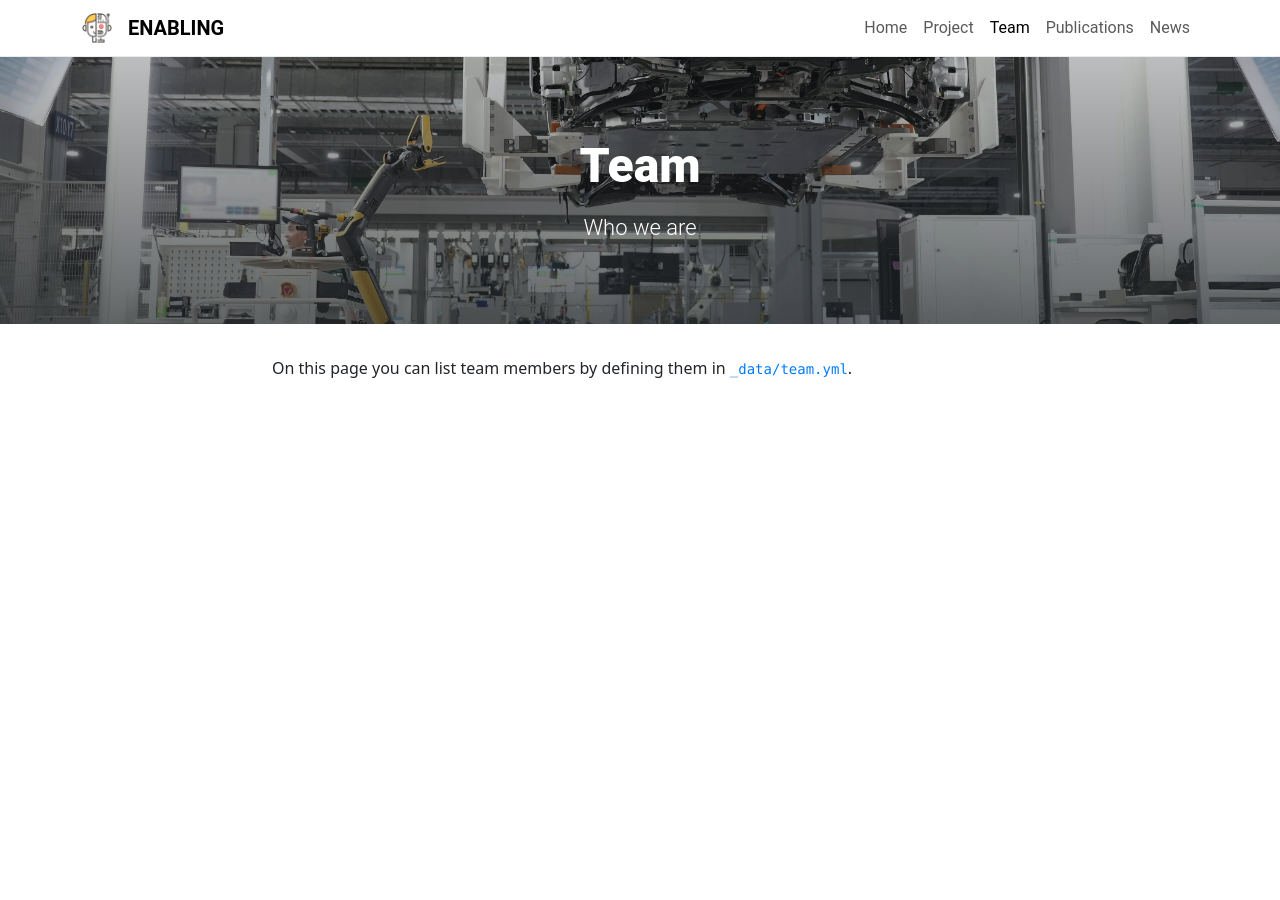
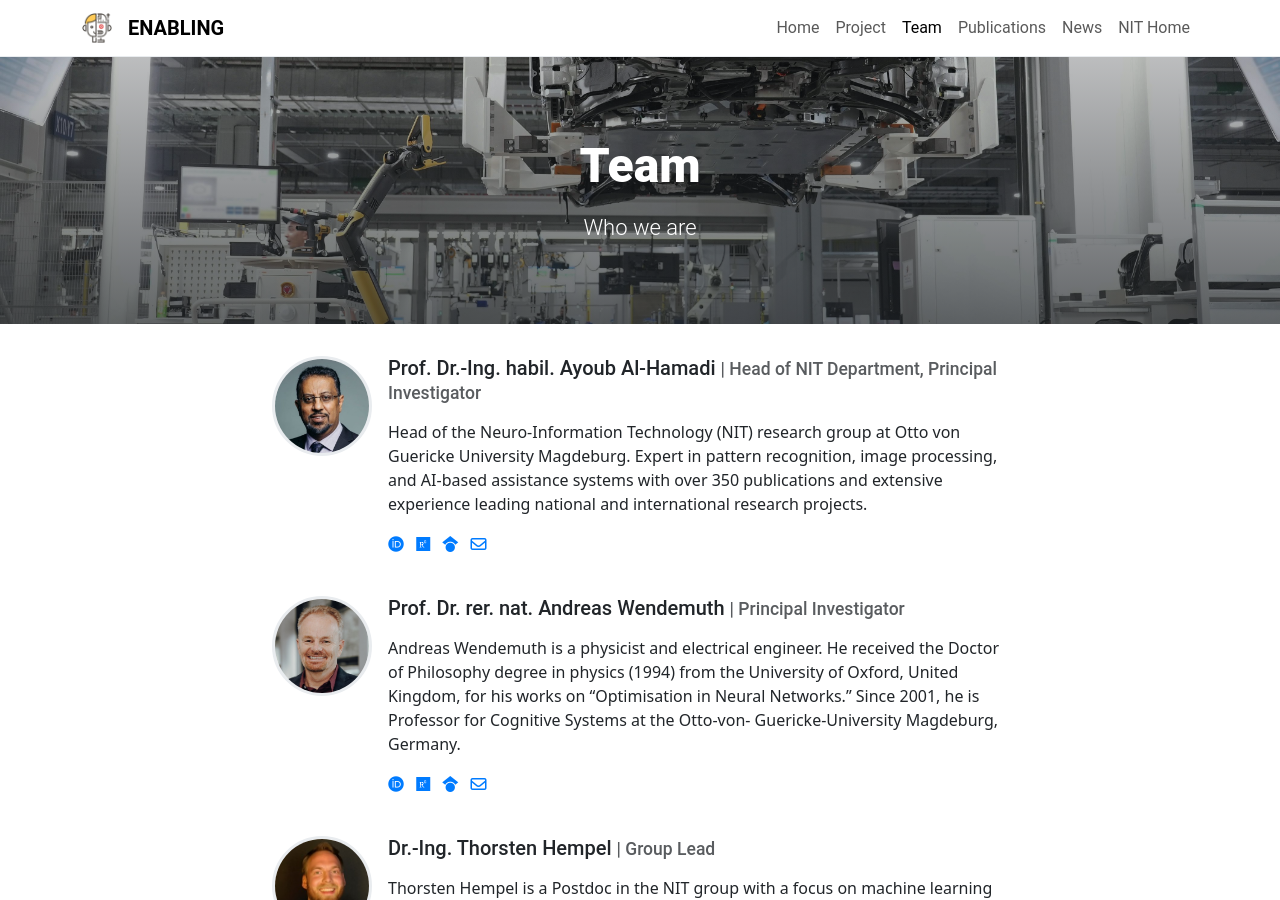
Before and after one commit to ovgu-nit/enabling, a Jekyll site: the page built from pages/team.md, in a window 1280 px wide and 900 px high. Built offline with Jekyll 4.4.1, drawn with Linux system fonts in a browser that asks for light colours; some of the changed text lies outside the part shown.

Commit message:
Add link to NIT Home, add team page

```diff
--- a/_data/footer.yml
+++ b/_data/footer.yml
@@ -7,9 +7,6 @@ columns:
     links:
     - text: "apl. Prof. Dr.-Ing. habil. Ayoub Al-Hamadi"
       href: https://www.ovgu.de/Al_Hamadi.html
-      new_window: true
-    - text: "Prof. Dr. rer. nat. Andreas Wendemuth"
-      href: https://www.ovgu.de/Wendemuth.html
       new_window: true
 
   - description: > # E.g. funding acknowledgement. Can be Markdown
--- a/_data/navigation.yml
+++ b/_data/navigation.yml
@@ -10,6 +10,9 @@
   href: /publications/
 - text: News
   href: /blog/
+- text: NIT Home
+  href: https://www.ovgu.de/nit/
+  new_window: true # Open in a new tab/window
 #- text: Documentation
 #  menu: # Dropdown menu (one level deep only)
 #  - text: Installation
--- a/_data/team.yml
+++ b/_data/team.yml
@@ -1,28 +1,75 @@
 # Project team members listed below will appear on the /team page
 
-#- name: Philip J. Fry
-#  role: Delivery boy # Will appear next to name
-#  image: assets/theme/images/fry_ethan-hoover-311143-unsplash.jpg # Can be external link
-#  description: > # Can be Markdown
-#    Protagonist, from the 20th century. Many times great-uncle to Professor Hubert Farnsworth.
-#  orcid: 0000-0000-0000-0000
-#  researchgate: researchgate_username
-#  googlescholar: googlescholar_username
+- name: Prof. Dr.-Ing. habil. Ayoub Al-Hamadi
+  role: Head of NIT Department, Principal Investigator
+  image: assets/theme/images/team/al-hamadi.jpg # Can be external link
+  description: > # Can be Markdown
+     Head of the Neuro-Information Technology (NIT) research group at Otto von Guericke University Magdeburg. Expert in pattern recognition, image processing, and AI-based assistance systems with over 350 publications and extensive experience leading national and international research projects.
+  orcid: 0000-0002-3632-2402
+  researchgate: Ayoub-Al-Hamadi
+  googlescholar: 4IELWYQAAAAJ
 #  bluesky: bluesky_username.bsky.social
 #  mastodon: https://mastodon.social/@mastodon_username
 #  twitter: twitter_username
 #  linkedin: linkedin_username
 #  github: github_username
-#  email: name@example.com
+  email: ayoub.al-hamadi@ovgu.de
 
-#- name: Turanga Leela
-#  role: Captain
-#  description: >
-#    Mutant cyclops. Leela is spaceship captain, pilot, and head of all
-#    aviation services on board the [Planet Express Ship](https://en.wikipedia.org/wiki/Planet_Express_Ship).
+- name: Prof. Dr. rer. nat. Andreas Wendemuth
+  role: Principal Investigator
+  image: assets/theme/images/team/wendemuth.jpg # Can be external link
+  description: >
+    Andreas Wendemuth is a physicist and electrical engineer. He received the Doctor of Philosophy degree in physics (1994) from the University of Oxford, United Kingdom, for his works on “Optimisation in Neural Networks.” Since 2001, he is Professor for Cognitive Systems at the Otto-von- Guericke-University Magdeburg, Germany.
+  orcid: 0000-0001-6917-8198
+  researchgate: Andreas-Wendemuth
+  googlescholar: 2XjRofEAAAAJ
+#  bluesky: bluesky_username.bsky.social
+#  mastodon: https://mastodon.social/@mastodon_username
+#  twitter: twitter_username
+#  linkedin: linkedin_username
+#  github: github_username
+  email: andreas.wendemuth@ovgu.de
 
-#- name: Professor Hubert J. Farnsworth
-#  role: CEO & Owner
-#  image: assets/theme/images/farnsworth_angelo-abear-1662775-unsplash.jpg
-#  description: >
-#    Many times great-nephew of Fry. Tenured professor of [Mars University](https://en.wikipedia.org/wiki/Mars_University).
+- name: Dr.-Ing. Thorsten Hempel
+  role: Group Lead
+  image: assets/theme/images/team/hempel.jpeg # Can be external link
+  description: >
+    Thorsten Hempel is a Postdoc in the NIT group with a focus on machine learning and computer vision for cogntive robotics. He received his PhD in 2025 for his work on "Image-based situation analysis for intuitive human-robot interaction in dynamic environments". He has extensive experience in leading research projects and mentoring students.
+  orcid: 0000-0001-6917-8198
+  researchgate: Thorsten-Hempel
+  googlescholar: leE018kAAAAJ
+  email: thorsten.hempel@ovgu.de
+  github: thohemp
+
+- name: M.Sc. Paul Schulz
+  role: PhD Student
+  image: assets/theme/images/team/schulz.png # Can be external link
+  description: >
+    Paul Schulz is a PhD student in the NIT group, focusing on computer vision and 3D reconstruction. He is passionate about developing innovative solutions for learning based scene reconstruction and synthetic data generation.
+  #orcid: 0000-0001-6917-8198
+  #researchgate: Paul-Schulz
+  #googlescholar: leE018kAAAAJ
+  email: paul.schulz@ovgu.de
+  github: PaulSK98
+
+- name: M.Sc. Malte Herrmann
+  role: PhD Student
+  image: assets/theme/images/team/herrmann.jpeg # Can be external link
+  description: >
+    Malte Herrmann is a PhD student in the NIT group, specializing in cognitive robotics and AI. His current work focuses on robotics digital twins for reinforcement learning, leveraging game engines to enhance simulation and experimentation.
+  orcid: 0009-0006-0853-3348
+  #researchgate: Malte-Herrmann
+  #googlescholar: leE018kAAAAJ
+  email: malte.herrmann@ovgu.de
+  github: herrmanm
+
+- name: M.Sc. Behnam Ensan
+  role: PhD Student
+  image: assets/theme/images/team/ensan.jpg # Can be external link
+  description: >
+    Behnam Ensan is a PhD student and part of the Chair of Cognitive Systems. His work centers on advancing natural language understanding for cognitive systems, engaging in innovative research and collaboration with fellow experts.
+ # orcid: 0000-0002-3632-2402
+  #researchgate: Behnam-Ensan
+  #googlescholar: leE018kAAAAJ
+  email:  behnam.ensan@ovgu.de
+  github: bhname
--- a/pages/team.md
+++ b/pages/team.md
@@ -5,5 +5,3 @@ description: Who we are
 background: /assets/theme/images/header-img.jpg
 permalink: /team/
 ---
-
-On this page you can list team members by defining them in [`_data/team.yml`](https://raw.githubusercontent.com/peterdesmet/petridish/main/_data/team.yml).
```
Also changed, not shown: assets/theme/images/team/al-hamadi.jpg (added), assets/theme/images/team/ensan.jpg (added), assets/theme/images/team/hempel.jpeg (added), assets/theme/images/team/herrmann.jpeg (added), assets/theme/images/team/schulz.png (added), assets/theme/images/team/wendemuth.jpg (added).
